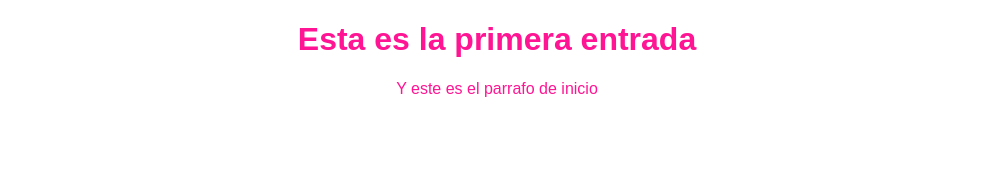
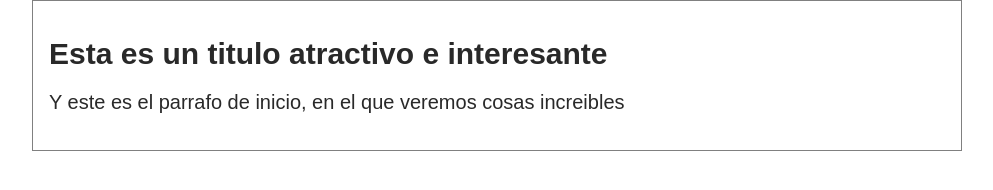
Before and after one commit to cdanielzt/Blog-de-curso, a plain HTML site: page index.html in a window 1280 px wide. Shown: the whole page, without its empty margins (143-1136 px from the left). Drawn offline with Linux system fonts and the light colour scheme.

Commit message:
Commit al master del blogpost en su version mas reciente

```diff
--- a/css/style.css
+++ b/css/style.css
@@ -1,5 +1,20 @@
 body{
-    color: deeppink;
+    color: #292929;
     text-align: center;
     font-family: Arial, Helvetica, sans-serif;
+    font-size: 20px;
+    margin: 0;
+    padding: 0;
 }
+
+.container{
+    width: 70%;
+    padding: 1rem;
+    text-align: left;
+    border: 1px solid gray;
+    margin: 0 auto;
+}
+
+.container h1{
+    font-size: 30px;
+}
--- a/index.html
+++ b/index.html
@@ -8,7 +8,13 @@
     <link rel="stylesheet" href="css/style.css">
 </head>
 <body>
-    <h1>Esta es la primera entrada</h1>
-    <p>Y este es el parrafo de inicio</p>
+    <div class="container">
+        <div class="post">
+            <h1>Esta es un titulo atractivo e interesante</h1>
+            <p>Y este es el parrafo de inicio, en el que veremos cosas increibles</p>
+        </div>
+
+    </div>
+
 </body>
 </html>
```
